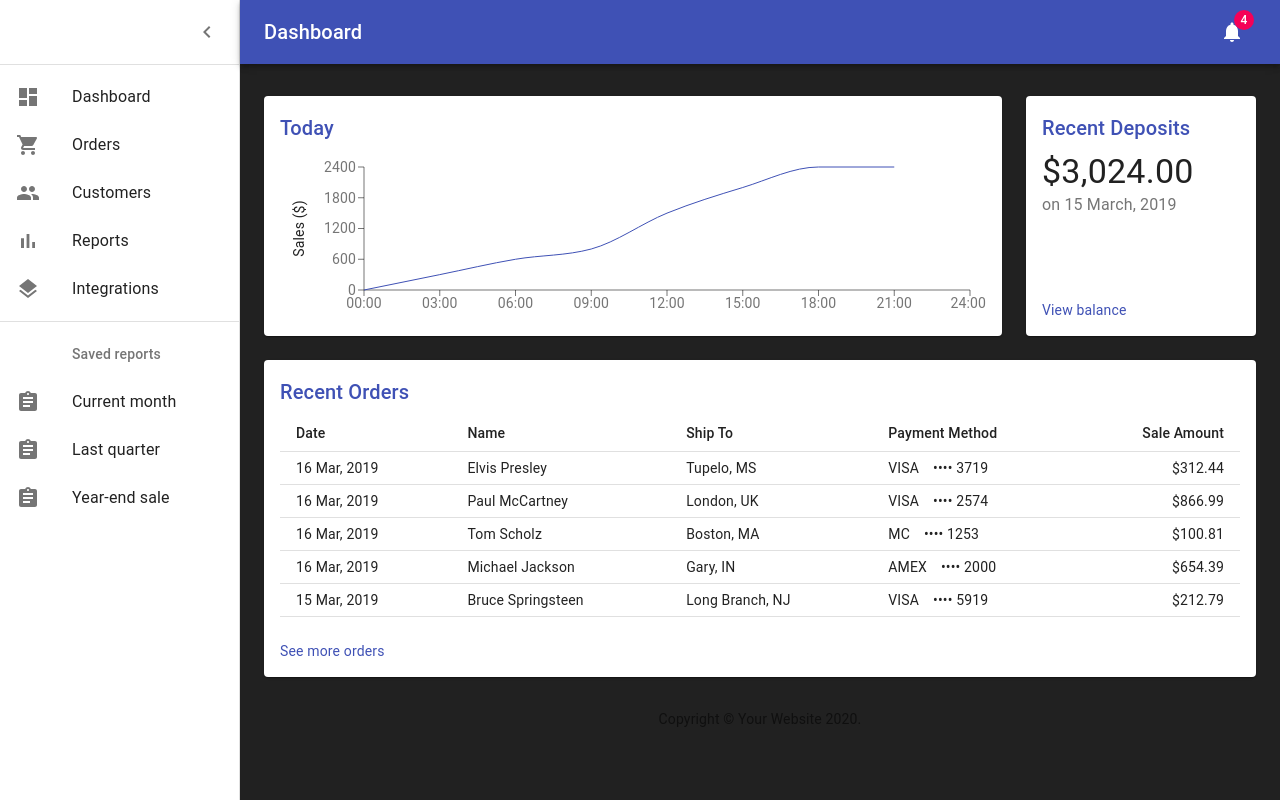
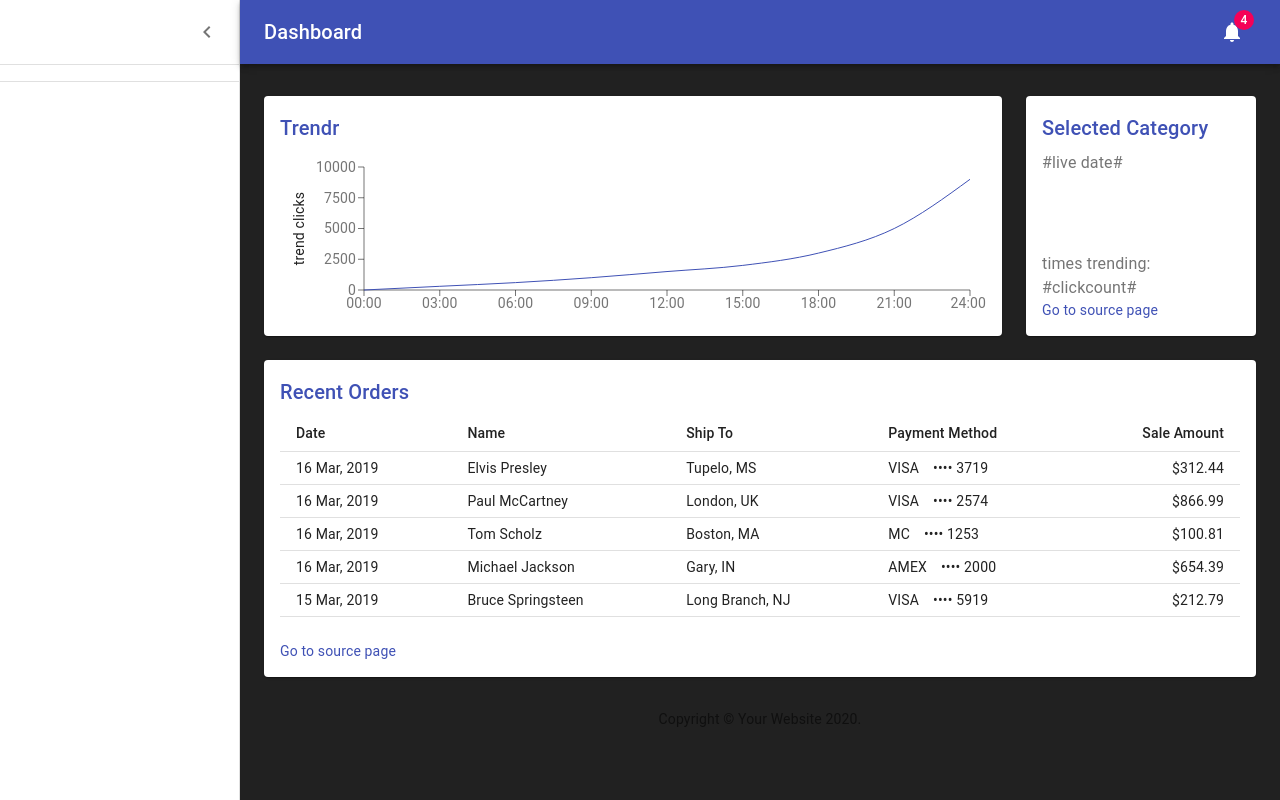
Before and after one commit to paulmorales7/Trendr, a React (Create React App) app in the folder client/: page / in a window 1280 px wide. Built offline with nearby package versions, Linux system fonts and the light colour scheme.

Commit message:
just updating content and rearranging structure of components

```diff
--- a/client/src/dashboard/Chart.js
+++ b/client/src/dashboard/Chart.js
@@ -12,12 +12,12 @@ const data = [
   createData('00:00', 0),
   createData('03:00', 300),
   createData('06:00', 600),
-  createData('09:00', 800),
+  createData('09:00', 1000),
   createData('12:00', 1500),
   createData('15:00', 2000),
-  createData('18:00', 2400),
-  createData('21:00', 2400),
-  createData('24:00', undefined),
+  createData('18:00', 3000),
+  createData('21:00', 5000),
+  createData('24:00', 9000),
 ];
 
 export default function Chart() {
@@ -25,7 +25,7 @@ export default function Chart() {
 
   return (
     <React.Fragment>
-      <Title>Today</Title>
+      <Title>Trendr</Title>
       <ResponsiveContainer>
         <LineChart
           data={data}
@@ -46,7 +46,7 @@ export default function Chart() {
                 fill: theme.palette.text.primary,
               }}
             >
-              Sales ($)
+              trend clicks
             </Label>
           </YAxis>
           <Line
--- a/client/src/dashboard/Deposits.js
+++ b/client/src/dashboard/Deposits.js
@@ -8,8 +8,9 @@ function preventDefault(event) {
   event.preventDefault();
 }
 
+// we'll attempt to fix an image from the API call here
 const useStyles = makeStyles({
-  depositContext: {
+  categoryIcon: {
     flex: 1,
   },
 });
@@ -18,16 +19,16 @@ export default function Deposits() {
   const classes = useStyles();
   return (
     <React.Fragment>
-      <Title>Recent Deposits</Title>
-      <Typography component="p" variant="h4">
-        $3,024.00
+      <Title>Selected Category</Title>
+      <Typography color="textSecondary" className={classes.categoryIcon}>
+        #live date#
       </Typography>
-      <Typography color="textSecondary" className={classes.depositContext}>
-        on 15 March, 2019
+      <Typography  color="textSecondary">
+        times trending: #clickcount#
       </Typography>
       <div>
-        <Link color="primary" href="#" onClick={preventDefault}>
-          View balance
+        <Link color="primary" href="## API URL LINK HERE ##" onClick={preventDefault}>
+          Go to source page
         </Link>
       </div>
     </React.Fragment>
--- a/client/src/dashboard/Orders.js
+++ b/client/src/dashboard/Orders.js
@@ -8,7 +8,8 @@ import TableHead from '@material-ui/core/TableHead';
 import TableRow from '@material-ui/core/TableRow';
 import Title from './Title';
 
-// Generate Order Data
+// This is a placeholder for API data to fill into the segments of the component
+
 function createData(id, date, name, shipTo, paymentMethod, amount) {
   return { id, date, name, shipTo, paymentMethod, amount };
 }
@@ -87,8 +88,8 @@ export default function Orders() {
         </TableBody>
       </Table>
       <div className={classes.seeMore}>
-        <Link color="primary" href="#" onClick={preventDefault}>
-          See more orders
+        <Link color="primary" href="## API URL HERE ##" onClick={preventDefault}>
+          Go to source page
         </Link>
       </div>
     </React.Fragment>
--- a/client/src/dashboard/listItems.js
+++ b/client/src/dashboard/listItems.js
@@ -1,70 +1,70 @@
-import * as React from 'react';
-import ListItem from '@material-ui/core/ListItem';
-import ListItemIcon from '@material-ui/core/ListItemIcon';
-import ListItemText from '@material-ui/core/ListItemText';
-import ListSubheader from '@material-ui/core/ListSubheader';
-import DashboardIcon from '@material-ui/icons/Dashboard';
-import ShoppingCartIcon from '@material-ui/icons/ShoppingCart';
-import PeopleIcon from '@material-ui/icons/People';
-import BarChartIcon from '@material-ui/icons/BarChart';
-import LayersIcon from '@material-ui/icons/Layers';
-import AssignmentIcon from '@material-ui/icons/Assignment';
+// import * as React from 'react';
+// import ListItem from '@material-ui/core/ListItem';
+// import ListItemIcon from '@material-ui/core/ListItemIcon';
+// import ListItemText from '@material-ui/core/ListItemText';
+// import ListSubheader from '@material-ui/core/ListSubheader';
+// import DashboardIcon from '@material-ui/icons/Dashboard';
+// import ShoppingCartIcon from '@material-ui/icons/ShoppingCart';
+// import PeopleIcon from '@material-ui/icons/People';
+// import BarChartIcon from '@material-ui/icons/BarChart';
+// import LayersIcon from '@material-ui/icons/Layers';
+// import AssignmentIcon from '@material-ui/icons/Assignment';
 
-export const mainListItems = (
-  <div>
-    <ListItem button>
-      <ListItemIcon>
-        <DashboardIcon />
-      </ListItemIcon>
-      <ListItemText primary="Dashboard" />
-    </ListItem>
-    <ListItem button>
-      <ListItemIcon>
-        <ShoppingCartIcon />
-      </ListItemIcon>
-      <ListItemText primary="Orders" />
-    </ListItem>
-    <ListItem button>
-      <ListItemIcon>
-        <PeopleIcon />
-      </ListItemIcon>
-      <ListItemText primary="Customers" />
-    </ListItem>
-    <ListItem button>
-      <ListItemIcon>
-        <BarChartIcon />
-      </ListItemIcon>
-      <ListItemText primary="Reports" />
-    </ListItem>
-    <ListItem button>
-      <ListItemIcon>
-        <LayersIcon />
-      </ListItemIcon>
-      <ListItemText primary="Integrations" />
-    </ListItem>
-  </div>
-);
+// export const mainListItems = (
+//   <div>
+//     <ListItem button>
+//       <ListItemIcon>
+//         <DashboardIcon />
+//       </ListItemIcon>
+//       <ListItemText primary="Dashboard" />
+//     </ListItem>
+//     <ListItem button>
+//       <ListItemIcon>
+//         <ShoppingCartIcon />
+//       </ListItemIcon>
+//       <ListItemText primary="Orders" />
+//     </ListItem>
+//     <ListItem button>
+//       <ListItemIcon>
+//         <PeopleIcon />
+//       </ListItemIcon>
+//       <ListItemText primary="Customers" />
+//     </ListItem>
+//     <ListItem button>
+//       <ListItemIcon>
+//         <BarChartIcon />
+//       </ListItemIcon>
+//       <ListItemText primary="Reports" />
+//     </ListItem>
+//     <ListItem button>
+//       <ListItemIcon>
+//         <LayersIcon />
+//       </ListItemIcon>
+//       <ListItemText primary="Integrations" />
+//     </ListItem>
+//   </div>
+// );
 
-export const secondaryListItems = (
-  <div>
-    <ListSubheader inset>Saved reports</ListSubheader>
-    <ListItem button>
-      <ListItemIcon>
-        <AssignmentIcon />
-      </ListItemIcon>
-      <ListItemText primary="Current month" />
-    </ListItem>
-    <ListItem button>
-      <ListItemIcon>
-        <AssignmentIcon />
-      </ListItemIcon>
-      <ListItemText primary="Last quarter" />
-    </ListItem>
-    <ListItem button>
-      <ListItemIcon>
-        <AssignmentIcon />
-      </ListItemIcon>
-      <ListItemText primary="Year-end sale" />
-    </ListItem>
-  </div>
-);
+// export const secondaryListItems = (
+//   <div>
+//     <ListSubheader inset>Saved reports</ListSubheader>
+//     <ListItem button>
+//       <ListItemIcon>
+//         <AssignmentIcon />
+//       </ListItemIcon>
+//       <ListItemText primary="Current month" />
+//     </ListItem>
+//     <ListItem button>
+//       <ListItemIcon>
+//         <AssignmentIcon />
+//       </ListItemIcon>
+//       <ListItemText primary="Last quarter" />
+//     </ListItem>
+//     <ListItem button>
+//       <ListItemIcon>
+//         <AssignmentIcon />
+//       </ListItemIcon>
+//       <ListItemText primary="Year-end sale" />
+//     </ListItem>
+//   </div>
+// );
```
